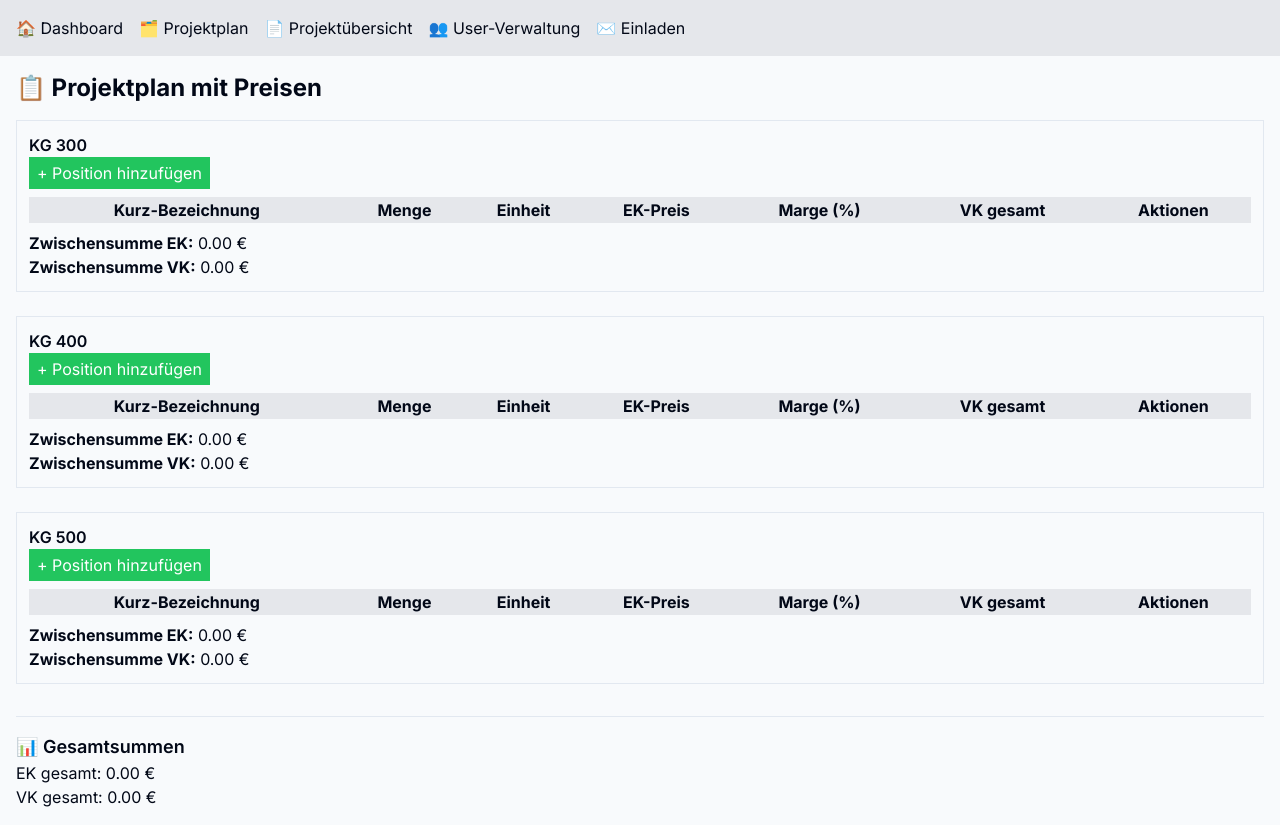
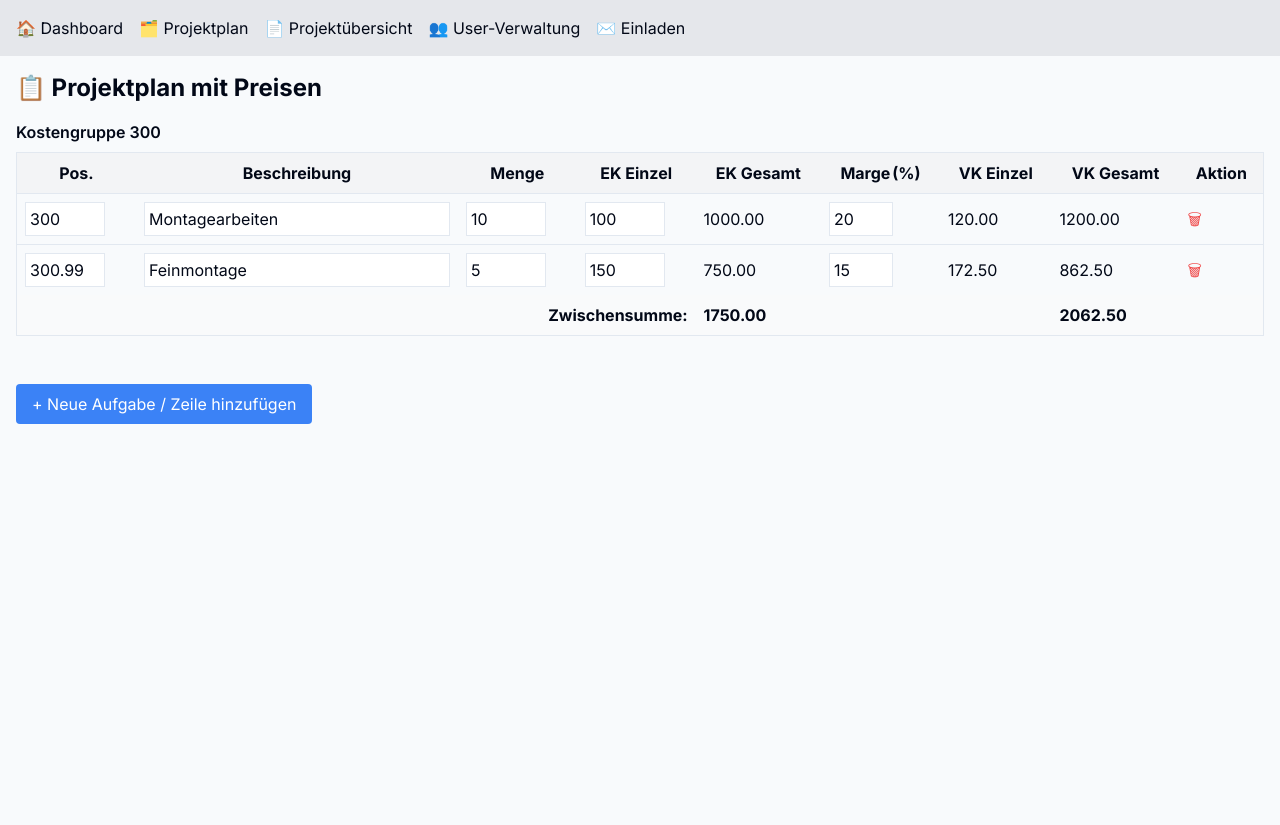
Before and after one commit to styliamo/doesinger-app, a React (Vite) app: page /#/plan in a window 1280 px wide. After the commit the page ends 800 px from the top, so only its background shows below. Built offline with nearby package versions, Linux system fonts and the light colour scheme.

Commit message:
feat: vollständiger Projektplan mit EK/VK-Struktur

```diff
--- a/src/pages/ProjectPlan.tsx
+++ b/src/pages/ProjectPlan.tsx
@@ -1,186 +1,153 @@
-import { useState, ChangeEvent } from "react";
+import { useState } from "react";
 
-interface Position {
+interface Task {
   id: number;
-  hoaiKg: string;
-  bezeichnung: string;
-  einheit: string;
+  position: string; // z. B. "610.1" oder "610.1.99"
+  description: string;
   menge: number;
-  einkaufPreis: number;
-  marge: number;     // Prozent, z. B. 20
-}
-
-interface BlockSumme {
-  hoaiKg: string;
-  sumEinkauf: number;
-  sumVerkauf: number;
+  ek: number;
+  marge: number; // in Prozent, z. B. 20
 }
 
 export default function ProjectPlan() {
-  const [positionen, setPositionen] = useState<Position[]>([]);
-  const hoaiGruppen = ["KG 300", "KG 400", "KG 500"];
+  const [tasks, setTasks] = useState<Task[]>([
+    { id: 1, position: "300", description: "Montagearbeiten", menge: 10, ek: 100, marge: 20 },
+    { id: 2, position: "300.99", description: "Feinmontage", menge: 5, ek: 150, marge: 15 },
+  ]);
 
-  const addPos = (kg: string) => {
-    setPositionen([
-      ...positionen,
+  const addTask = () => {
+    setTasks([
+      ...tasks,
       {
         id: Date.now(),
-        hoaiKg: kg,
-        bezeichnung: "",
-        einheit: "",
+        position: "",
+        description: "",
         menge: 1,
-        einkaufPreis: 0,
+        ek: 0,
         marge: 0,
       },
     ]);
   };
 
-  const updatePos = (id: number, key: keyof Position, value: string | number) => {
-    setPositionen(
-      positionen.map((p) =>
-        p.id === id ? { ...p, [key]: value } : p
+  const updateTask = (id: number, key: keyof Task, value: string | number) => {
+    setTasks(
+      tasks.map((t) =>
+        t.id === id ? { ...t, [key]: value } : t
       )
     );
   };
 
-  const deletePos = (id: number) =>
-    setPositionen(positionen.filter((p) => p.id !== id));
-
-  const berechneSummen = (): BlockSumme[] => {
-    return hoaiGruppen.map((kg) => {
-      const block = positionen.filter((p) => p.hoaiKg === kg);
-      const sumE = block.reduce((acc, p) => acc + p.einkaufPreis * p.menge, 0);
-      const sumV = block.reduce(
-        (acc, p) => acc + p.menge * p.einkaufPreis * (1 + p.marge / 100),
-        0
-      );
-      return { hoaiKg: kg, sumEinkauf: sumE, sumVerkauf: sumV };
-    });
+  const deleteTask = (id: number) => {
+    setTasks(tasks.filter((t) => t.id !== id));
   };
 
-  const sums = berechneSummen();
+  // nach Kostengruppe gruppieren
+  const gruppen = tasks.reduce<Record<string, Task[]>>((acc, t) => {
+    const gruppe = t.position.split(".")[0] || "Unbekannt";
+    (acc[gruppe] = acc[gruppe] || []).push(t);
+    return acc;
+  }, {});
 
   return (
     <div className="p-4">
       <h2 className="text-2xl font-bold mb-4">📋 Projektplan mit Preisen</h2>
-      {hoaiGruppen.map((kg) => (
-        <div key={kg} className="mb-6 border p-3">
-          <h3 className="font-semibold">{kg}</h3>
-          <button
-            className="bg-green-500 text-white px-2 py-1 mb-2"
-            onClick={() => addPos(kg)}
-          >
-            + Position hinzufügen
-          </button>
-          <table className="w-full border-collapse">
-            <thead>
-              <tr className="bg-gray-200">
-                <th>Kurz-Bezeichnung</th>
-                <th>Menge</th>
-                <th>Einheit</th>
-                <th>EK-Preis</th>
-                <th>Marge (%)</th>
-                <th>VK gesamt</th>
-                <th>Aktionen</th>
+      {Object.entries(gruppen).map(([kg, zeilen]) => {
+        const sumEk = zeilen.reduce((s, t) => s + t.ek * t.menge, 0);
+        const sumVk = zeilen.reduce((s, t) => {
+          const vkEinzel = t.ek * (1 + t.marge / 100);
+          return s + vkEinzel * t.menge;
+        }, 0);
+        return (
+          <div key={kg} className="mb-8">
+            <h3 className="font-semibold mb-2">Kostengruppe {kg}</h3>
+            <table className="w-full table-auto border">
+              <thead className="bg-gray-100">
+                <tr>
+                  <th className="p-2">Pos.</th>
+                  <th className="p-2">Beschreibung</th>
+                  <th className="p-2">Menge</th>
+                  <th className="p-2">EK Einzel</th>
+                  <th className="p-2">EK Gesamt</th>
+                  <th className="p-2">Marge (%)</th>
+                  <th className="p-2">VK Einzel</th>
+                  <th className="p-2">VK Gesamt</th>
+                  <th className="p-2">Aktion</th>
                 </tr>
               </thead>
               <tbody>
-              {positionen
-                .filter((p) => p.hoaiKg === kg)
-                .map((p) => (
-                  <tr key={p.id} className="border-t">
-                    <td>
+                {zeilen.map((t) => {
+                  const ekGesamt = t.ek * t.menge;
+                  const vkEinzel = t.ek * (1 + t.marge / 100);
+                  const vkGesamt = vkEinzel * t.menge;
+                  return (
+                    <tr key={t.id} className="border-t">
+                      <td className="p-2">
                         <input
-                        value={p.bezeichnung}
-                        onChange={(e) =>
-                          updatePos(p.id, "bezeichnung", e.target.value)
-                        }
+                          className="w-20 border p-1"
+                          value={t.position}
+                          onChange={(e) => updateTask(t.id, "position", e.target.value)}
                         />
                       </td>
-                    <td>
+                      <td className="p-2">
+                        <input
+                          className="border p-1 w-full"
+                          value={t.description}
+                          onChange={(e) => updateTask(t.id, "description", e.target.value)}
+                        />
+                      </td>
+                      <td className="p-2">
                         <input
                           type="number"
-                        min="0"
-                        value={p.menge}
-                        onChange={(e) =>
-                          updatePos(p.id, "menge", +e.target.value)
-                        }
+                          className="border p-1 w-20"
+                          value={t.menge}
+                          onChange={(e) => updateTask(t.id, "menge", Number(e.target.value))}
                         />
                       </td>
-                    <td>
+                      <td className="p-2">
                         <input
-                        value={p.einheit}
-                        onChange={(e) =>
-                          updatePos(p.id, "einheit", e.target.value)
-                        }
+                          type="number"
+                          className="border p-1 w-20"
+                          value={t.ek}
+                          onChange={(e) => updateTask(t.id, "ek", Number(e.target.value))}
                         />
                       </td>
-                    <td>
+                      <td className="p-2">{ekGesamt.toFixed(2)}</td>
+                      <td className="p-2">
                         <input
                           type="number"
-                        min="0"
-                        value={p.einkaufPreis}
-                        onChange={(e) =>
-                          updatePos(p.id, "einkaufPreis", +e.target.value)
-                        }
+                          className="border p-1 w-16"
+                          value={t.marge}
+                          onChange={(e) => updateTask(t.id, "marge", Number(e.target.value))}
                         />
                       </td>
-                    <td>
-                      <input
-                        type="number"
-                        min="0"
-                        value={p.marge}
-                        onChange={(e) =>
-                          updatePos(p.id, "marge", +e.target.value)
-                        }
-                      />
-                    </td>
-                    <td>
-                      {(
-                        p.menge *
-                        p.einkaufPreis *
-                        (1 + p.marge / 100)
-                      ).toFixed(2)}
-                    </td>
-                    <td>
-                      <button
-                        className="text-red-500"
-                        onClick={() => deletePos(p.id)}
-                      >
+                      <td className="p-2">{vkEinzel.toFixed(2)}</td>
+                      <td className="p-2">{vkGesamt.toFixed(2)}</td>
+                      <td className="p-2">
+                        <button className="text-red-500" onClick={() => deleteTask(t.id)}>
                           🗑
                         </button>
                       </td>
                     </tr>
-                ))}
+                  );
+                })}
               </tbody>
+              <tfoot className="bg-gray-50">
+                <tr>
+                  <td colSpan={4} className="p-2 text-right font-bold">Zwischensumme:</td>
+                  <td className="p-2 font-bold">{sumEk.toFixed(2)}</td>
+                  <td></td>
+                  <td></td>
+                  <td className="p-2 font-bold">{sumVk.toFixed(2)}</td>
+                  <td></td>
+                </tr>
+              </tfoot>
             </table>
-          <div className="mt-2">
-            <strong>Zwischensumme EK:</strong>{" "}
-            {sums.find((s) => s.hoaiKg === kg)?.sumEinkauf.toFixed(2)} €
-            <br />
-            <strong>Zwischensumme VK:</strong>{" "}
-            {sums.find((s) => s.hoaiKg === kg)?.sumVerkauf.toFixed(2)} €
           </div>
-        </div>
-      ))}
-
-      <div className="mt-8 border-t pt-4">
-        <h3 className="text-lg font-semibold">📊 Gesamtsummen</h3>
-        <div>
-          EK gesamt:{" "}
-          {sums
-            .reduce((a, s) => a + s.sumEinkauf, 0)
-            .toFixed(2)}{" "}
-          €
-        </div>
-        <div>
-          VK gesamt:{" "}
-          {sums
-            .reduce((a, s) => a + s.sumVerkauf, 0)
-            .toFixed(2)}{" "}
-          €
-        </div>
-      </div>
+        );
+      })}
+      <button className="mt-4 bg-blue-500 text-white px-4 py-2 rounded" onClick={addTask}>
+        + Neue Aufgabe / Zeile hinzufügen
+      </button>
     </div>
   );
 }
```
Lines whose indentation alone changed are shown as unchanged.
